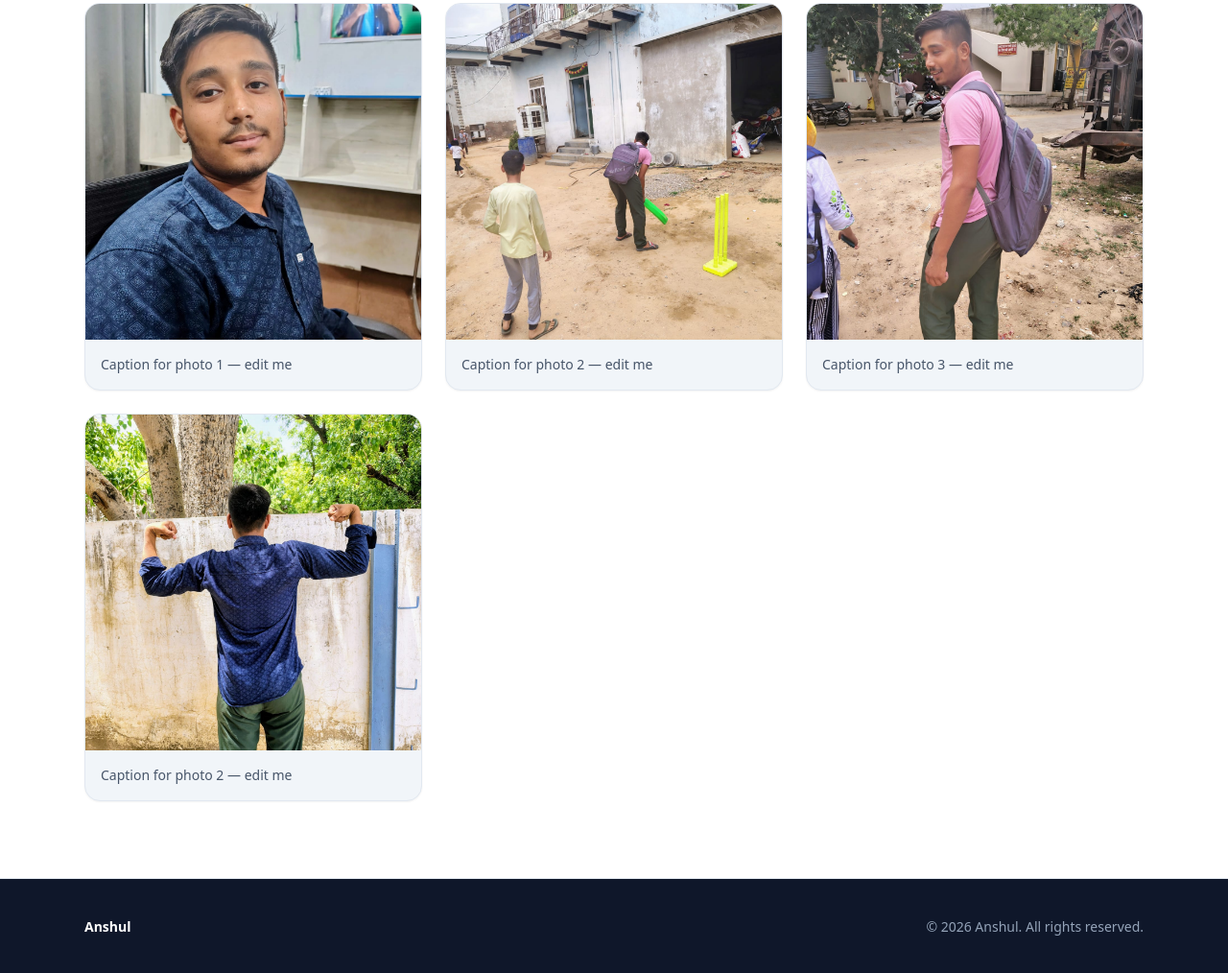
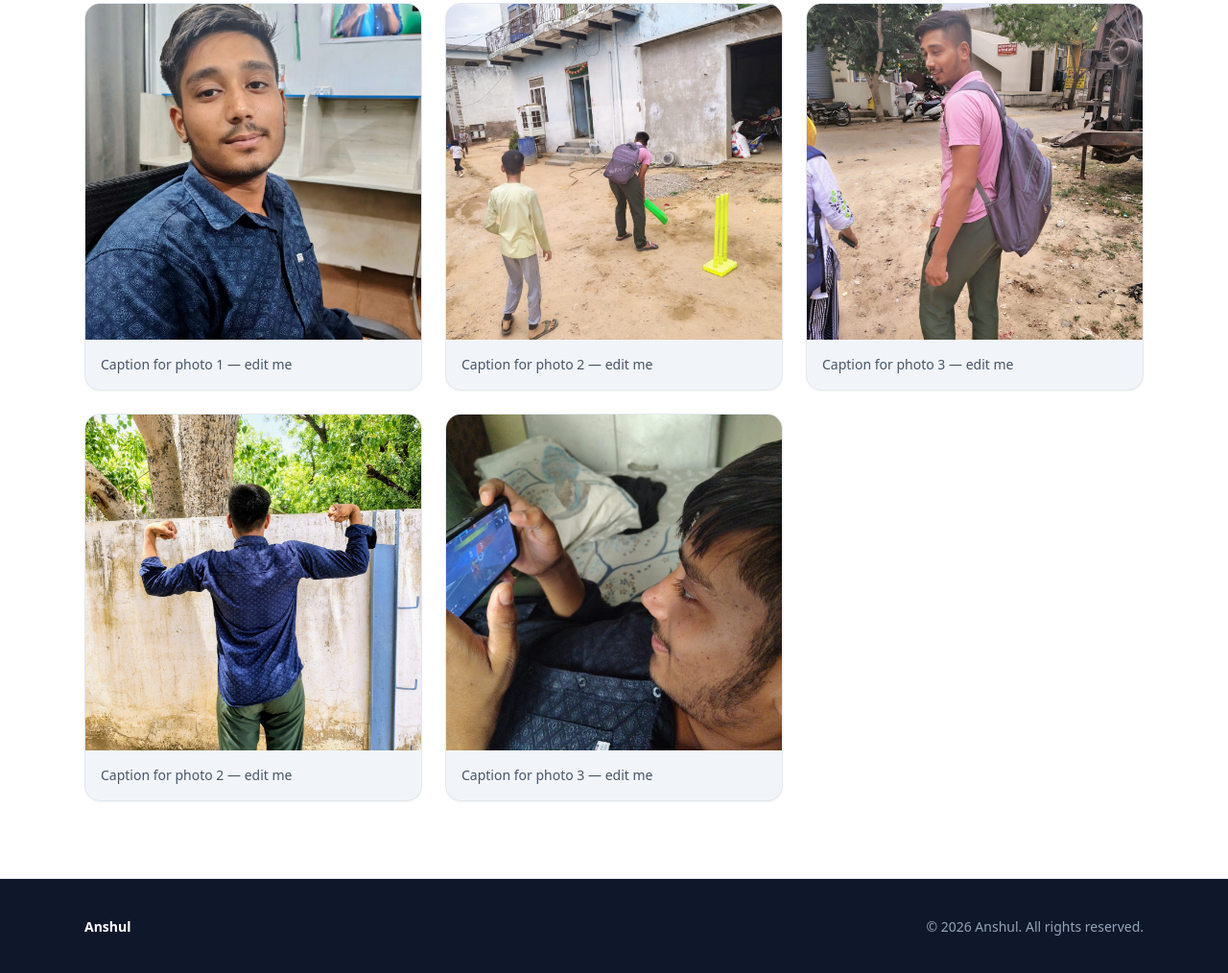
Before and after one commit to manishiitg1719/my-protfolio, a plain HTML site: page anshul/index.html in a window 1280 px wide. Shown: the part 1465-2479 px from the top of the page at 96% size. Drawn offline with nearby package versions, Linux system fonts and the light colour scheme.

Commit message:
new image added

```diff
--- a/anshul/index.html
+++ b/anshul/index.html
@@ -135,6 +135,19 @@
           <figcaption class="p-4 text-sm text-slate-600">Caption for photo 2 — edit me</figcaption>
         </figure>
 
+        <figure class="overflow-hidden rounded-2xl border border-slate-200 bg-slate-100 shadow-sm">
+          <img
+            src="../images/ff.jpeg"
+            alt="Photo 3"
+            class="aspect-square w-full object-cover"
+            onerror="this.classList.add('hidden'); this.nextElementSibling.classList.remove('hidden');"
+          />
+          <div class="hidden flex aspect-square w-full items-center justify-center bg-sky-100 text-sky-600">
+            <span class="text-sm font-medium">pic3.jpg</span>
+          </div>
+          <figcaption class="p-4 text-sm text-slate-600">Caption for photo 3 — edit me</figcaption>
+        </figure>
+
       </div>
     </div>
   </section>
```
Also changed, not shown: images/ff.jpeg (added).
